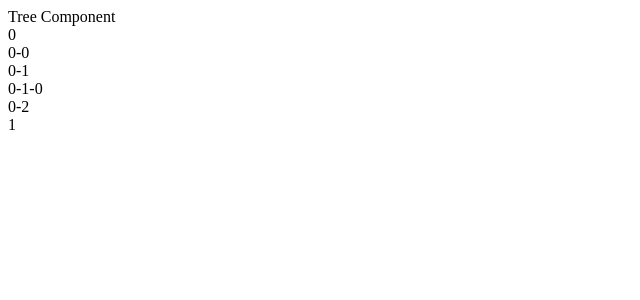
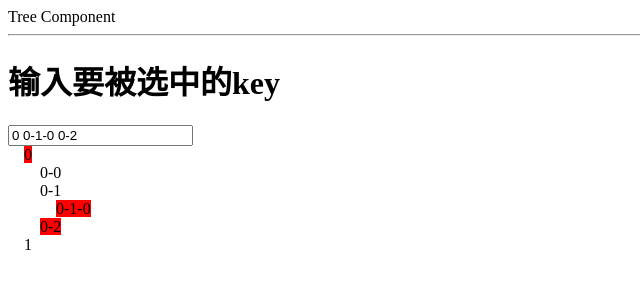
Before and after one commit to SedationH/react-tree, a React (Vite) app: page / in a window 1280 px wide. Shown: the top 300 px of the page, without its empty margins (0-640 px from the left). Built offline with nearby package versions, Linux system fonts and the light colour scheme.

Commit message:
selectedKeys, padding

```diff
--- a/package.json
+++ b/package.json
@@ -9,6 +9,7 @@
   "author": "",
   "license": "ISC",
   "devDependencies": {
+    "@parcel/transformer-less": "2.3.2",
     "@types/react": "^17.0.39",
     "@types/react-dom": "^17.0.13",
     "parcel": "^2.3.2"
--- a/src/Tree.tsx
+++ b/src/Tree.tsx
@@ -4,13 +4,18 @@ type TreeData = NodeData[]
 
 interface TreeProps {
   data: TreeData
+  selectedKeys?: string[]
 }
 
-function Tree({ data = [] }: TreeProps) {
+function Tree({ data = [], selectedKeys }: TreeProps) {
   return (
-    <div>
+    <div className="tree">
       {data.map((nodeData) => (
-        <TreeNode key={nodeData.key} data={nodeData} />
+        <TreeNode
+          selectedKeys={selectedKeys}
+          key={nodeData.key}
+          data={nodeData}
+        />
       ))}
     </div>
   )
@@ -24,15 +29,20 @@ interface NodeData {
 
 interface TreeNodeProps {
   data: NodeData
+  selectedKeys: string[]
 }
 
-function TreeNode({ data }: TreeNodeProps) {
+function TreeNode({ data, selectedKeys }: TreeNodeProps) {
   const hasChildren = data.children?.length ? true : false
   return (
     <div>
-      <span>{data.title}</span>
+      {selectedKeys?.includes(data.key) ? (
+        <span style={{ background: "red" }}>{data.title}</span>
+      ) : (
+        <span>{data.title}</span>
+      )}
 
-      {hasChildren && <Tree data={data.children} />}
+      {hasChildren && <Tree selectedKeys={selectedKeys} data={data.children} />}
     </div>
   )
 }
--- a/src/index.html
+++ b/src/index.html
@@ -1,2 +1,3 @@
 <div id="app"></div>
 <script type="module" src="./index.tsx"></script>
+<link rel="stylesheet" href="style.less">
--- a/src/index.tsx
+++ b/src/index.tsx
@@ -1,4 +1,4 @@
-import React from "react"
+import React, { useState } from "react"
 import ReactDOM from "react-dom"
 import Tree, { TreeData } from "./Tree"
 
@@ -34,10 +34,18 @@ const treeData: TreeData = [
 ]
 
 const Index = () => {
+  const [keysInput, setKeysInput] = useState("0 0-1-0 0-2")
   return (
     <div>
       Tree Component
-      <Tree data={treeData} />
+      <hr />
+      <h1>输入要被选中的key</h1>
+      <input
+        value={keysInput}
+        onChange={(e) => setKeysInput(e.target.value)}
+        type="text"
+      />
+      <Tree selectedKeys={keysInput.split(" ")} data={treeData} />
     </div>
   )
 }
--- /dev/null
+++ b/src/style.less
@@ -0,0 +1,3 @@
+.tree {
+  padding-left: 1em;
+}
```
Also changed, not shown: 1 other file (tests, documents, lock files or other folders).
